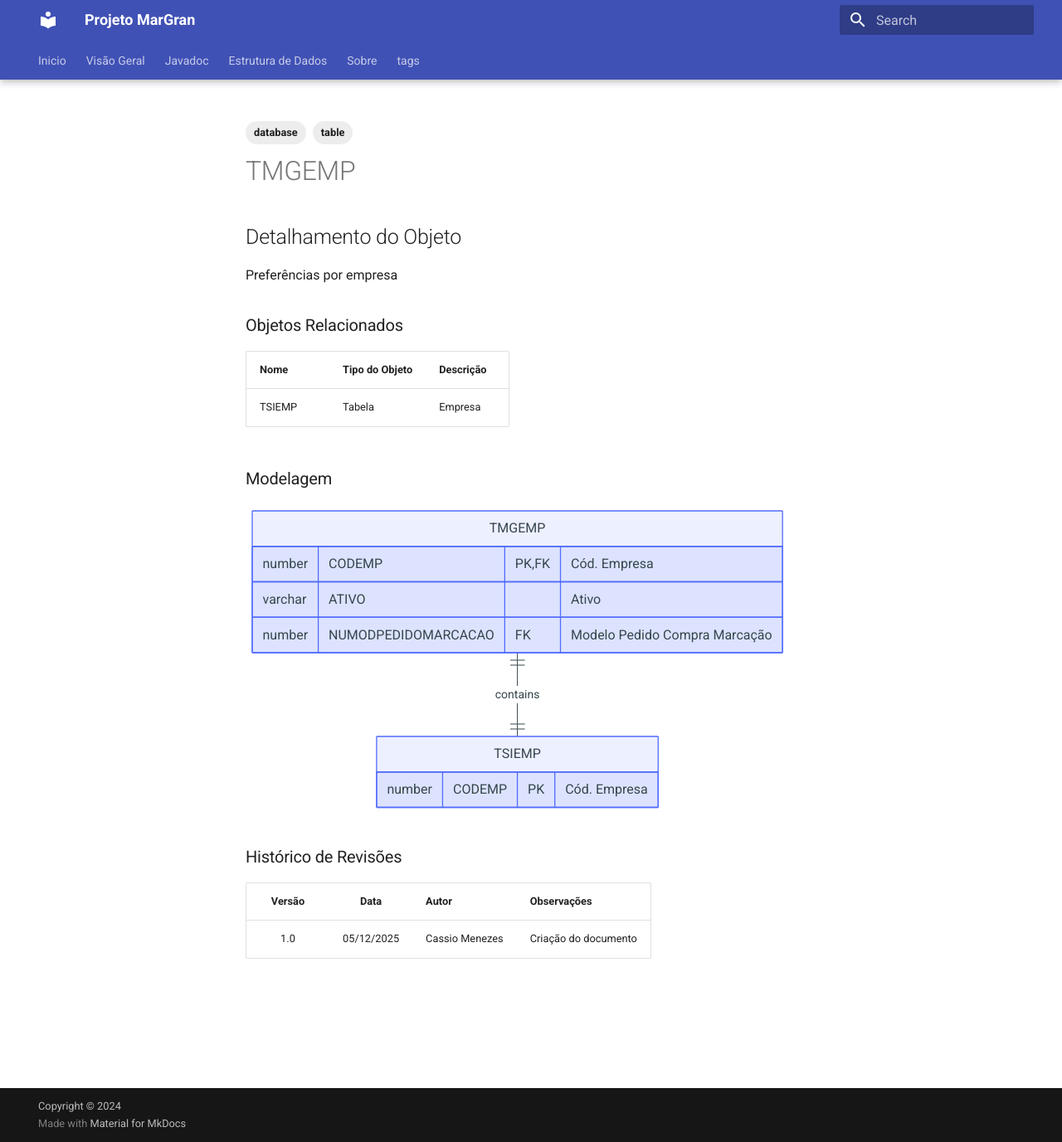
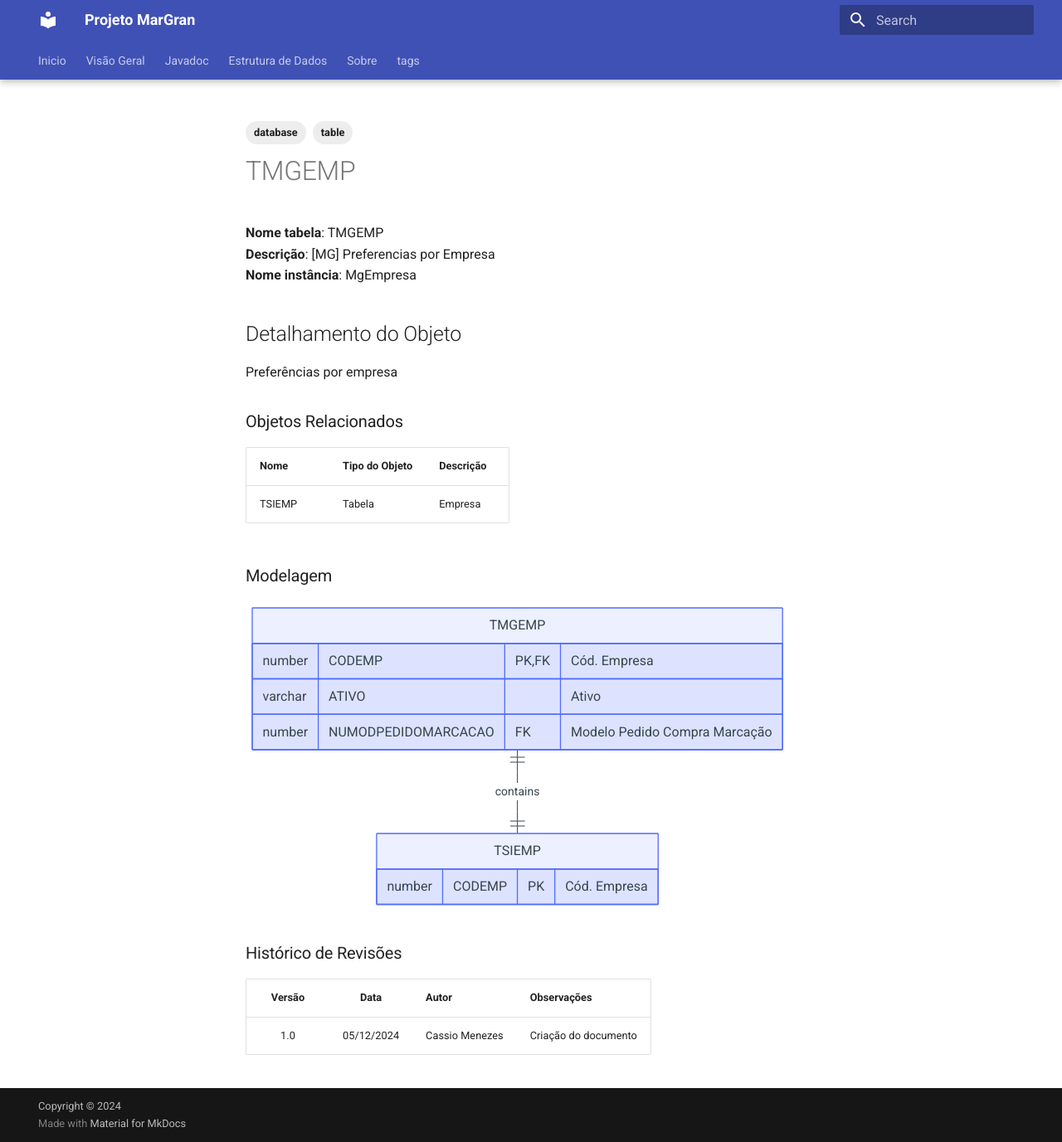
Before and after one commit to cbmsoft/margrandocs, an MkDocs documentation site: the page built from docs/_database/TMGEMP.md, in a window 1280 px wide and 1377 px high. Shown: the whole window at 83% size. Built offline with MkDocs 1.6.1 and Material for MkDocs 9.7.7, drawn with Linux system fonts in a browser that asks for light colours; comment, search, counter and statistics services are not loaded.

Commit message:
docs: criacao da entidade tmgemp

```diff
--- a/docs/_database/TMGEMP.md
+++ b/docs/_database/TMGEMP.md
@@ -9,6 +9,10 @@ tags:
 - table
 ---
 # TMGEMP
+
+**Nome tabela**: TMGEMP
+**Descrição**: [MG] Preferencias por Empresa
+**Nome instância**: MgEmpresa
 
 ## Detalhamento do Objeto
 
@@ -40,4 +44,4 @@ erDiagram
 
 | Versão | Data | Autor | Observações |
 |:--:|:--:|--|--|
-| 1.0 | 05/12/2025 | Cassio Menezes | Criação do documento |
+| 1.0 | 05/12/2024 | Cassio Menezes | Criação do documento |
```
Also changed, not shown: docs/_database/TMGTOP.md (added, +47 -0 lines), docs/_database/index.md (+1 -0 lines).
